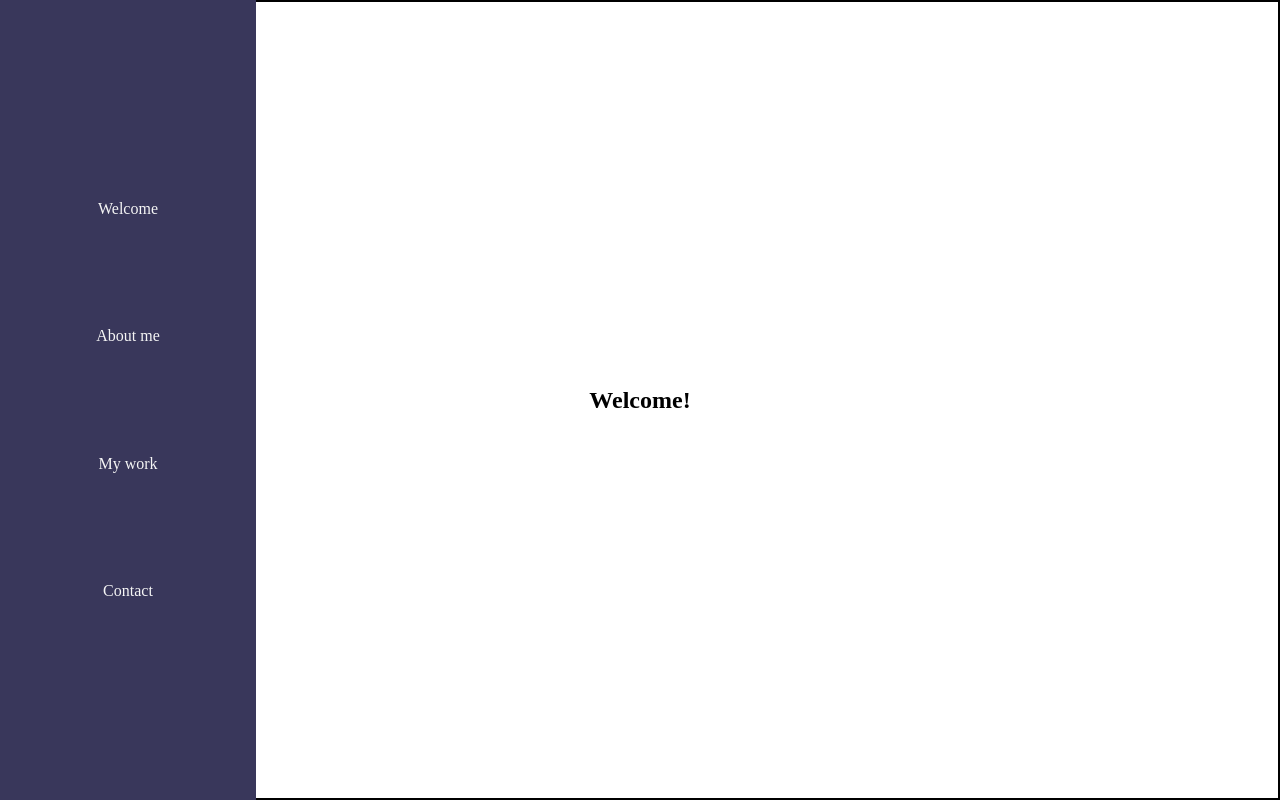
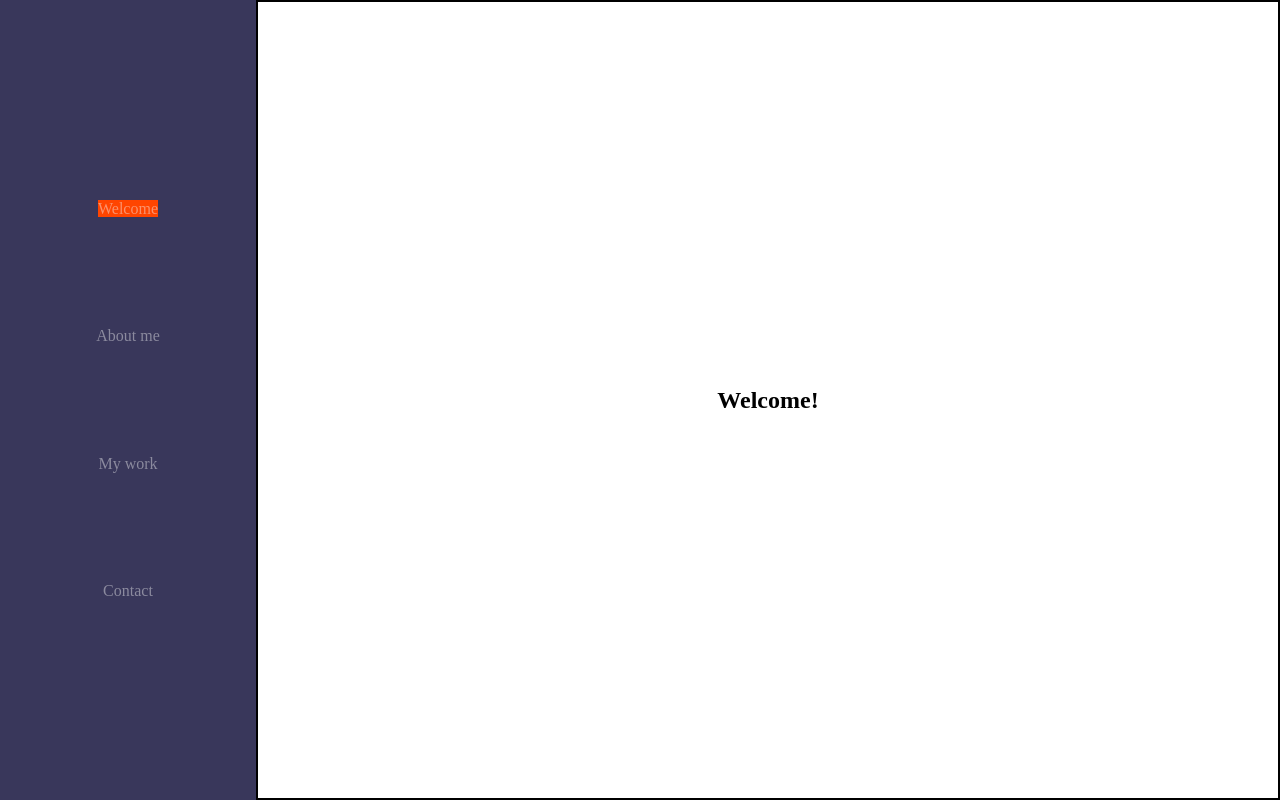
Before and after one commit to Sergiu-D/portofolio, a plain HTML site: page index.html in a window 1280 px wide. Shown: the top 800 px of the page. Drawn offline with Linux system fonts and the light colour scheme.

Commit message:
Nav bar scroll

```diff
--- a/index.html
+++ b/index.html
@@ -1,5 +1,6 @@
 <!DOCTYPE html>
 <html lang="en">
+
 <head>
     <meta charset="UTF-8">
     <meta name="viewport" content="width=device-width, initial-scale=1.0">
@@ -7,15 +8,27 @@
     <link rel="stylesheet" href="style.css">
     <title>Sergiu's portofolio</title>
 </head>
+
 <body>
+    <div id="nav-wrapper">
         <nav id="navigation" class="navigation">
             <ul class="navigation__list">
-            <li class="navigation__list-item"><a href="#">Welcome</a></li>
-            <li class="navigation__list-item"><a href="#">About me</a></li>
-            <li class="navigation__list-item"><a href="#">My work</a></li>
-            <li class="navigation__list-item"><a href="#">Contact</a></li>
+                <li  class="navigation__list-item active">
+                    <a data-section="welcome" href="#welcome">Welcome</a>
+                </li>
+                <li  class="navigation__list-item">
+                    <a data-section="about-me" href="#about-me">About me</a>
+                </li>
+                <li  class="navigation__list-item">
+                    <a data-section="projects" href="#projects">My work</a>
+                </li>
+                <li  class="navigation__list-item">
+                    <a data-section="contact" href="#contact">Contact</a>
+                </li>
             </ul>
         </nav>
+    </div>
+    <div id="main-area">
         <div class="container">
             <section id="welcome" class="welcome">
                 <h1>Welcome!</h1>
@@ -29,8 +42,14 @@
             <section id="contact" class="contact">
                 <h2>Contact</h2>
             </section>
-    </div class="container">
+        </div>
+        <!-- <div id="footer-wrapper">
+            Footer here
+        </div> -->
+    </div>
+
 
     <script src="main.js"></script>
 </body>
+
 </html>
--- a/main.js
+++ b/main.js
@@ -1,13 +1,44 @@
 function callback(entries, observer) {
-    entries.forEach(entry => console.log(entry.target, entry.intersectionRatio))
+    // entries.forEach(entry => console.log(entry.target, entry.intersectionRatio))
+    entries.forEach(entry => checkDisplay(entry))
 }
 const options = {
     threshold: .9,
     // threshold: 0.7,
     // root: document.querySelectorAll('.container')[0],
 };
-const observer = new IntersectionObserver(callback, options);
 
 
-const sections = document.querySelectorAll(".container section")
-sections.forEach(section => observer.observe(section));
+window.addEventListener('load', (event) => {
+    console.log('page is fully loaded');
+    const observer = new IntersectionObserver(callback, options);
+    const sections = document.querySelectorAll(".container section")
+    sections.forEach(section => observer.observe(section));
+
+});
+
+
+function checkDisplay(entry) {
+    const id = entry.target.id
+    if (!entry.isIntersecting) {
+        return
+    }
+    console.log(id, entry.isIntersecting)
+
+    //link from intersecting section
+    const navLink = document.querySelector(`[data-section='${id}']`)
+
+    const allLinks = document.querySelectorAll('[data-section]')
+
+    allLinks.forEach( li => li.classList.remove("active") )
+
+    navLink.classList.add("active")
+    console.log(`checkDisplay -> navLink`, navLink)
+
+
+    // if(entry === entry[welcome]){
+
+    // }
+}
+
+//document.querySelectorAll("[data-foo='1']")
--- a/style.css
+++ b/style.css
@@ -8,6 +8,10 @@ body{
     display: flex;
 }
 
+#nav-wrapper{
+    width: 20vw;
+    min-height:100vh;
+}
 .navigation{
     position: fixed;
     top: 0;
@@ -34,16 +38,23 @@ body{
 
 .navigation .navigation__list-item a{
     text-decoration: none;
-    color: whitesmoke;
+    color: rgba(245, 245, 245, 0.435);
     transition: border-bottom .2s;
 }
+.navigation .navigation__list-item a.active{
+    content: "";
+    width: 30px;
+    height: 2px;
+    background-color: orangered;
+}
+
 
 .navigation .navigation__list-item a:hover{
-    border-bottom: 2px solid orangered;
-    padding: 0 15px 5px 15px;
+    color: white;
 }
 
 .container{
+    overflow-y:scroll;
     /* position: absolute;
     top: 0;
     right: 0; */
@@ -60,3 +71,10 @@ body{
     align-items: center;
     justify-content: center;
 }
+
+#main-area{
+    height:100vh;
+    flex:1;
+    display:flex;
+    flex-direction: column;
+}
```
Lines whose indentation alone changed are shown as unchanged.
